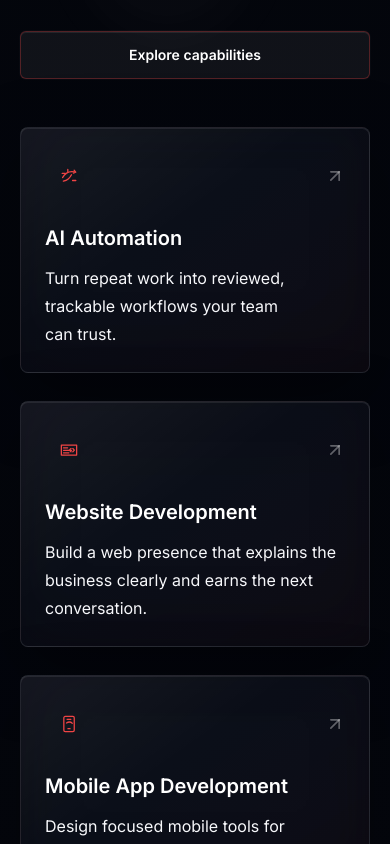
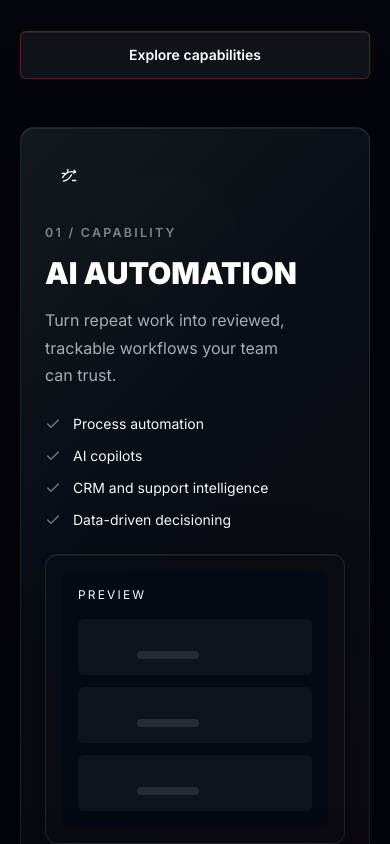
Before and after one commit to Akhils696/Aurentra, a Next.js app: page / in a window 390 px wide. Shown: the part 4520-5364 px from the top of the page. Built offline with nearby package versions, Linux system fonts and the light colour scheme.

Commit message:
feat: redesign service sections with premium product-style layouts

```diff
--- a/app/globals.css
+++ b/app/globals.css
@@ -222,6 +222,23 @@ p {
   filter: blur(34px);
 }
 
+.premium-feature-panel {
+  border-radius: 14px;
+  background:
+    linear-gradient(135deg, rgba(255, 255, 255, 0.065), rgba(255, 255, 255, 0.018) 45%, rgba(239, 61, 61, 0.04)),
+    rgba(5, 9, 18, 0.74);
+  border: 1px solid rgba(255, 255, 255, 0.09);
+  box-shadow:
+    inset 0 1px 0 rgba(255, 255, 255, 0.08),
+    0 34px 110px rgba(0, 0, 0, 0.38);
+}
+
+.feature-mockup {
+  box-shadow:
+    inset 0 1px 0 rgba(255, 255, 255, 0.06),
+    0 18px 60px rgba(0, 0, 0, 0.28);
+}
+
 .gradient-text {
   background: linear-gradient(135deg, #ffffff 12%, #d7dde8 52%, #fca5a5 100%);
   background-size: 160% 160%;
--- a/app/page.tsx
+++ b/app/page.tsx
@@ -3,6 +3,7 @@ import { HeroDeviceVisual } from "@/components/home/hero-device-visual";
 import { HeroParallax } from "@/components/home/hero-parallax";
 import { HeroTitle } from "@/components/home/hero-title";
 import { ProductVisuals } from "@/components/home/product-visuals";
+import { PremiumServices } from "@/components/home/premium-services";
 import { TrustSignals } from "@/components/home/trust-signals";
 import { Button } from "@/components/ui/button";
 import { Container } from "@/components/ui/container";
@@ -11,8 +12,7 @@ import { MotionScaleIn } from "@/components/ui/motion-scale-in";
 import { SectionDivider } from "@/components/ui/section-divider";
 import { ParallaxCard } from "@/components/ui/parallax-card";
 import { SectionHeading } from "@/components/ui/section-heading";
-import { ServiceCard } from "@/components/ui/service-card";
-import { projects, services, testimonials } from "@/lib/site-data";
+import { projects, testimonials } from "@/lib/site-data";
 
 export default function Home() {
   return (
@@ -97,13 +97,7 @@ export default function Home() {
               <Button href="/services" variant="secondary">Explore capabilities</Button>
             </div>
           </div>
-          <div className="grid gap-x-5 gap-y-7 md:grid-cols-2 lg:grid-cols-[1.1fr_0.95fr_1.05fr_0.9fr]">
-            {services.map((service, index) => (
-              <MotionReveal key={service.slug} delay={index * 0.05}>
-                <ServiceCard {...service} />
-              </MotionReveal>
-            ))}
-          </div>
+          <PremiumServices />
         </Container>
       </section>
 
--- /dev/null
+++ b/components/home/premium-services.tsx
@@ -0,0 +1,53 @@
+import { Check } from "lucide-react";
+import { customServiceIcons } from "@/components/ui/brand-icons";
+import { services } from "@/lib/site-data";
+
+export function PremiumServices() {
+  return (
+    <div className="grid gap-6">
+      {services.map((service, index) => {
+        const Icon = customServiceIcons[service.slug as keyof typeof customServiceIcons] ?? service.icon;
+        return (
+          <article key={service.slug} className={`premium-feature-panel grid gap-6 p-6 lg:grid-cols-[0.42fr_0.58fr] lg:items-center ${index % 2 ? "lg:[&>*:first-child]:order-2" : ""}`}>
+            <div>
+              <div className="flex size-12 items-center justify-center rounded-md bg-white/8 text-white">
+                <Icon aria-hidden className="size-6" />
+              </div>
+              <p className="quiet-label mt-6 font-semibold">0{index + 1} / capability</p>
+              <h3 className="mt-3 text-3xl font-black uppercase text-white">{service.title}</h3>
+              <p className="body-copy mt-4 max-w-xl">{service.summary}</p>
+              <div className="mt-6 grid gap-3 sm:grid-cols-2">
+                {service.benefits.slice(0, 4).map((benefit) => (
+                  <div key={benefit} className="flex items-center gap-3 text-sm text-white/68">
+                    <Check aria-hidden className="size-4 text-white/45" />
+                    {benefit}
+                  </div>
+                ))}
+              </div>
+            </div>
+            <div className="feature-mockup rounded-xl border border-white/10 bg-black/24 p-4">
+              <div className="rounded-lg bg-[#050914] p-4">
+                <div className="mb-4 flex items-center justify-between">
+                  <span className="text-xs uppercase tracking-[0.18em] text-white/38">Preview</span>
+                  <span className="h-2 w-16 rounded-full bg-white/12" />
+                </div>
+                <div className="grid gap-3">
+                  {[0, 1, 2].map((row) => (
+                    <div key={row} className="grid grid-cols-[0.28fr_1fr_0.22fr] items-center gap-3 rounded-md bg-white/[0.04] p-3">
+                      <span className="h-8 rounded bg-white/8" />
+                      <span className="space-y-2">
+                        <span className="block h-2 w-4/5 rounded-full bg-white/18" />
+                        <span className="block h-2 w-1/2 rounded-full bg-white/10" />
+                      </span>
+                      <span className="h-7 rounded bg-red-500/12" />
+                    </div>
+                  ))}
+                </div>
+              </div>
+            </div>
+          </article>
+        );
+      })}
+    </div>
+  );
+}
```
